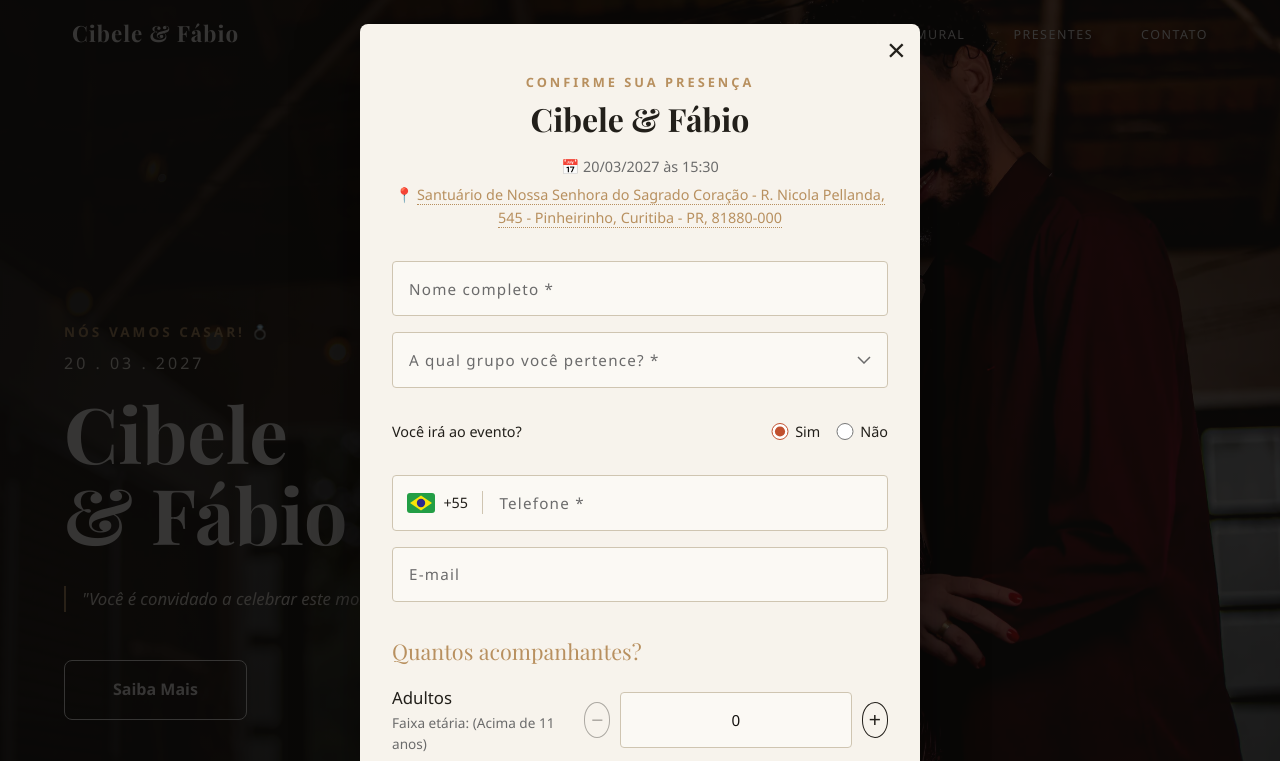
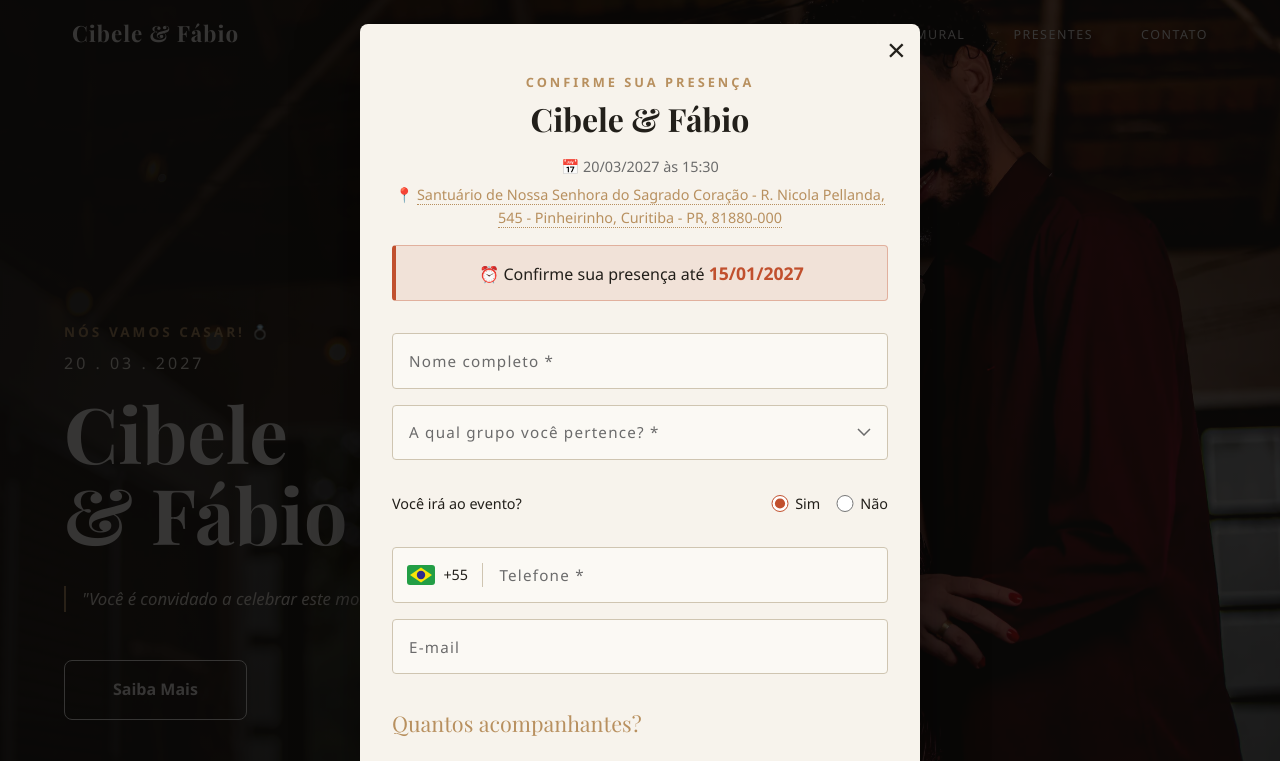
Before and after one commit to qqafabio/site-casamento, a plain HTML site: page index.html in a window 1280 px wide. Shown: the top 761 px of the page. Drawn offline with nearby package versions, Linux system fonts and the light colour scheme; no server answers; a web font is replaced by a local one.

Commit message:
feat: highlight RSVP deadline (15/01/2027) in the modal
Co-Authored-By: Claude Sonnet 5.5 <noreply@anthropic.com>

```diff
--- a/css/style.css
+++ b/css/style.css
@@ -1388,6 +1388,23 @@ body.rsvp-aberto .rsvp-fab {
     margin-bottom: 0.3rem;
 }
 
+.rsvp-prazo {
+    margin: var(--spacing-sm) 0 0;
+    padding: 0.8rem 1rem;
+    border: 1px solid rgba(193, 80, 46, 0.35);
+    border-left: 4px solid var(--terracotta);
+    border-radius: 4px;
+    background-color: rgba(193, 80, 46, 0.1);
+    font-size: 1rem;
+    color: var(--secondary);
+}
+
+.rsvp-prazo strong {
+    font-size: 1.1rem;
+    color: var(--terracotta);
+    white-space: nowrap;
+}
+
 /* RSVP: form fields */
 .rsvp-campo {
     margin-bottom: var(--spacing-sm);
--- a/index.html
+++ b/index.html
@@ -241,6 +241,7 @@
                         <li><span aria-hidden="true">📅</span> 20/03/2027 às 15:30</li>
                         <li><span aria-hidden="true">📍</span> <a class="map-link" href="https://www.google.com/maps/search/?api=1&query=Santu%C3%A1rio%20de%20Nossa%20Senhora%20do%20Sagrado%20Cora%C3%A7%C3%A3o%20-%20R.%20Nicola%20Pellanda%2C%20545%20-%20Pinheirinho%2C%20Curitiba%20-%20PR%2C%2081880-000" target="_blank" rel="noopener noreferrer" title="Ver no Google Maps">Santuário de Nossa Senhora do Sagrado Coração - R. Nicola Pellanda, 545 - Pinheirinho, Curitiba - PR, 81880-000</a></li>
                     </ul>
+                    <p class="rsvp-prazo"><span aria-hidden="true">⏰</span>&nbsp;Confirme sua presença até <strong>15/01/2027</strong></p>
                 </header>
 
                 <form id="rsvpForm" novalidate>
```
